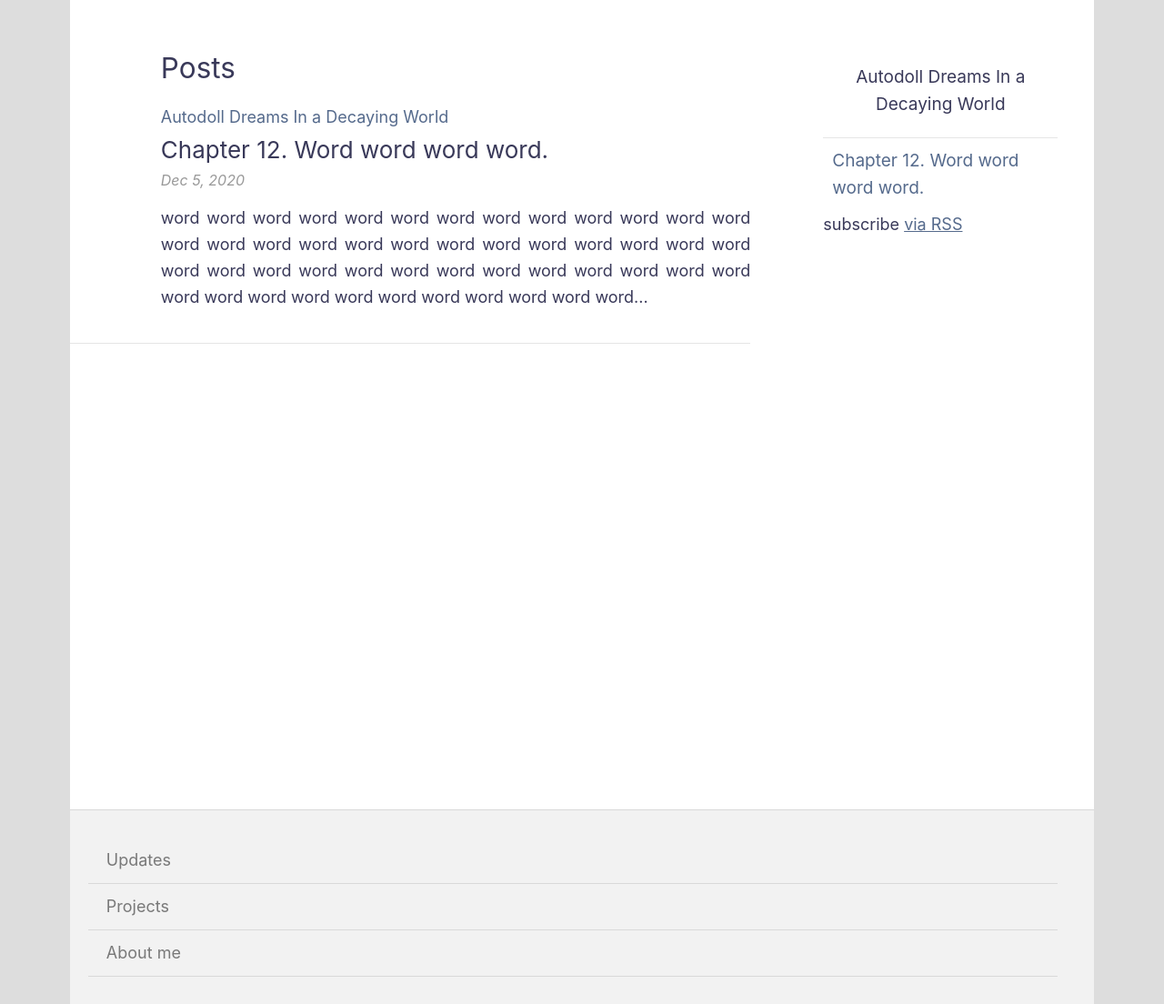
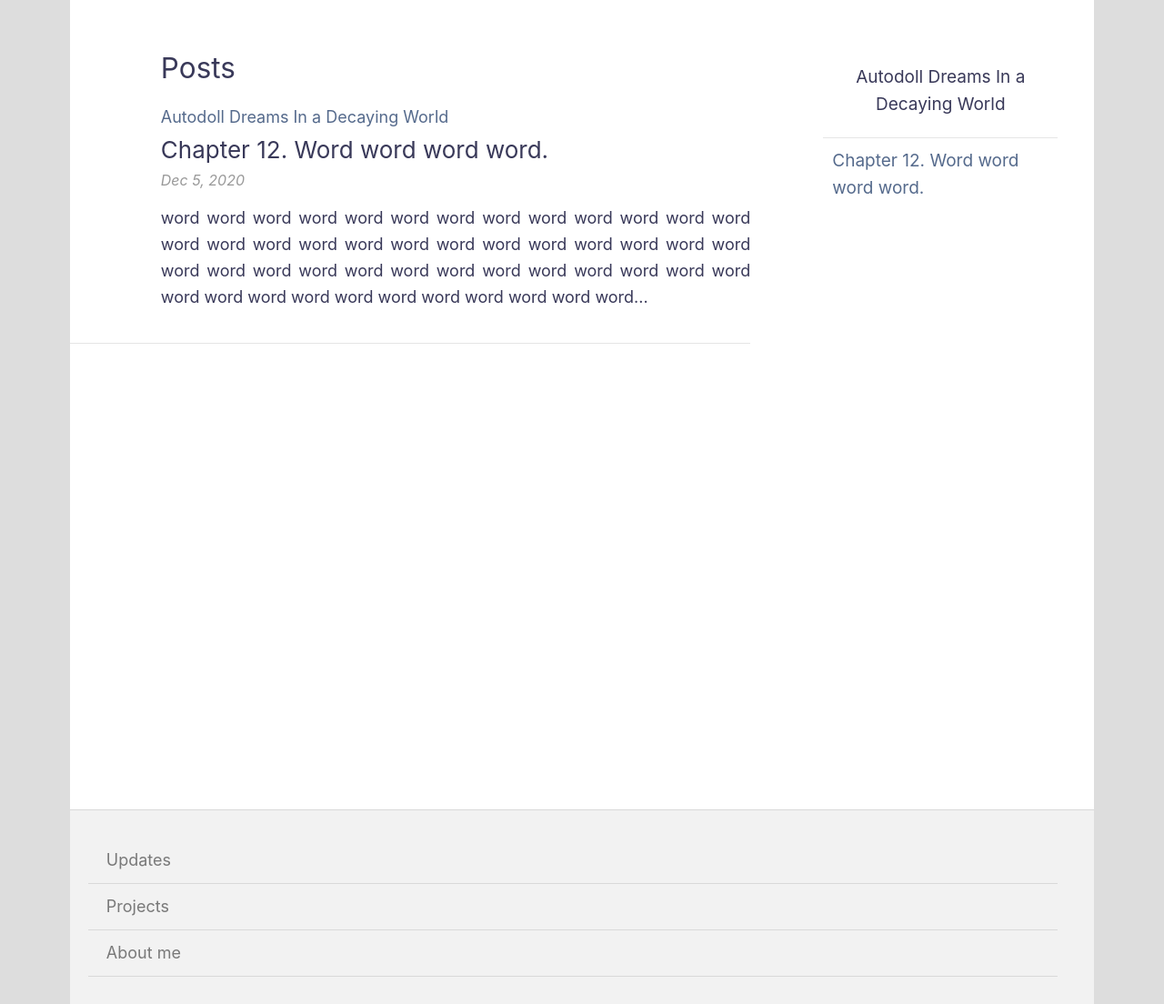
Before and after one commit to roshiajin-kunai/sakkamade.github.io, a Jekyll site: the page built from index.html, in a window 1280 px wide. Shown: the part 260-1364 px from the top of the page at 91% size. Built offline with Jekyll 4.4.1, drawn with Linux system fonts in a browser that asks for light colours; the list of posts is cut into pages by our own code.

Commit message:
for yuri 0.1.2

```diff
--- a/_includes/header.html
+++ b/_includes/header.html
@@ -1,13 +1,15 @@
 <div id="page-inner">
 
 <div id="site-header-inner">
+<a href="/">
   <div id="site-title">
   <h1>sakkamade</h1>
   </div>
   <div id="site-under-title">through the life with yuri in heart</div>
     <h6 id="site-title-back">
-    <a href="/"><img onmousedown="return false;" draggable="false" ondragstart="return false;" style="position:relative; height:250px; top:-10px;" src="https://sakkamade.github.io/files/images/omg long4-1.png"></a>
+    <img onmousedown="return false;" draggable="false" ondragstart="return false;" style="position:relative; height:250px; top:-10px;" src="https://sakkamade.github.io/files/images/omg long4-1.png">
     </h6>
+</a>
 </div>
 
 <!-- top navigation -->
--- a/_layouts/home.html
+++ b/_layouts/home.html
@@ -26,5 +26,4 @@
  <li><span>{{ post.date | date_to_string }}</span> &nbsp; <a href="{{ post.url }}">{{ post.title }}</a></li>
 {% endfor %}
 </div>
-    <p class="rss-subscribe">subscribe <a href="{{ "/feed.xml" | relative_url }}">via RSS</a></p>
 </div>
```
